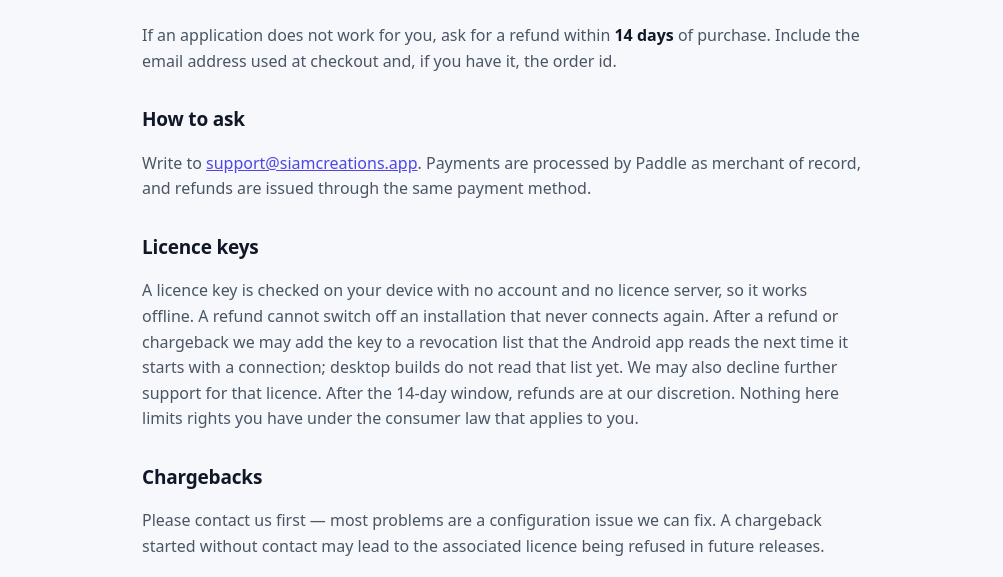
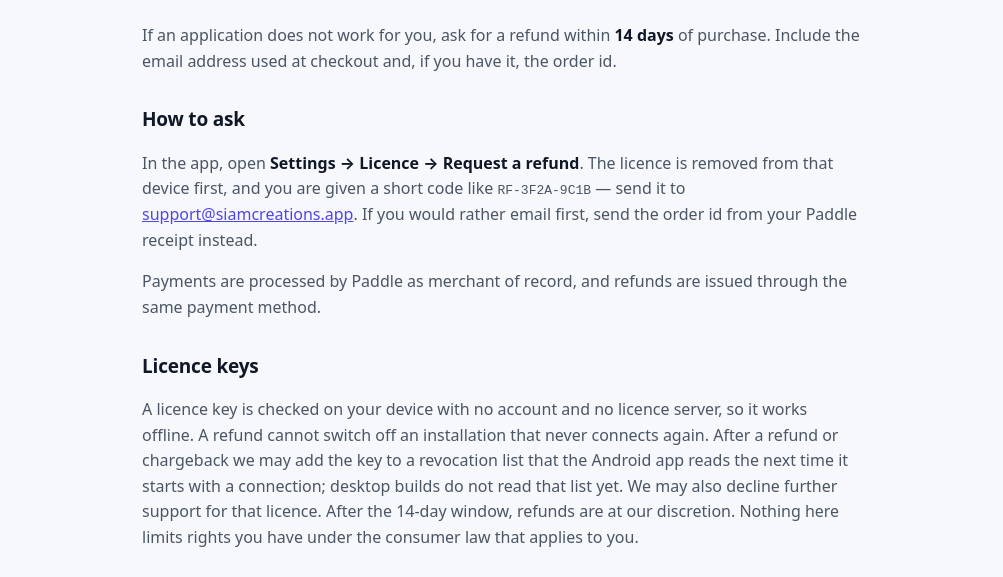
Before and after one commit to pnoch/siamcreations-site, a plain HTML site: page refunds/index.html in a window 1280 px wide. Shown: the part 213-790 px from the top of the page, without its empty margins (138-1141 px from the left). Drawn offline with Linux system fonts and the light colour scheme.

Commit message:
copy(refunds): describe the in-app request and its code
The app has produced an RF-... code since 1.54, but the policy only described
emailing support. It now names the screen and what to send, which is the path
most buyers will actually take.

```diff
--- a/refunds/index.html
+++ b/refunds/index.html
@@ -42,10 +42,16 @@
 
       <h2>How to ask</h2>
       <p>
-        Write to
+        In the app, open <strong>Settings → Licence → Request a refund</strong>.
+        The licence is removed from that device first, and you are given a short
+        code like <code>RF-3F2A-9C1B</code> — send it to
         <a href="mailto:support@siamcreations.app">support@siamcreations.app</a
-        >. Payments are processed by Paddle as merchant of record, and refunds
-        are issued through the same payment method.
+        >. If you would rather email first, send the order id from your Paddle
+        receipt instead.
+      </p>
+      <p>
+        Payments are processed by Paddle as merchant of record, and refunds are
+        issued through the same payment method.
       </p>
 
       <h2>Licence keys</h2>
```
